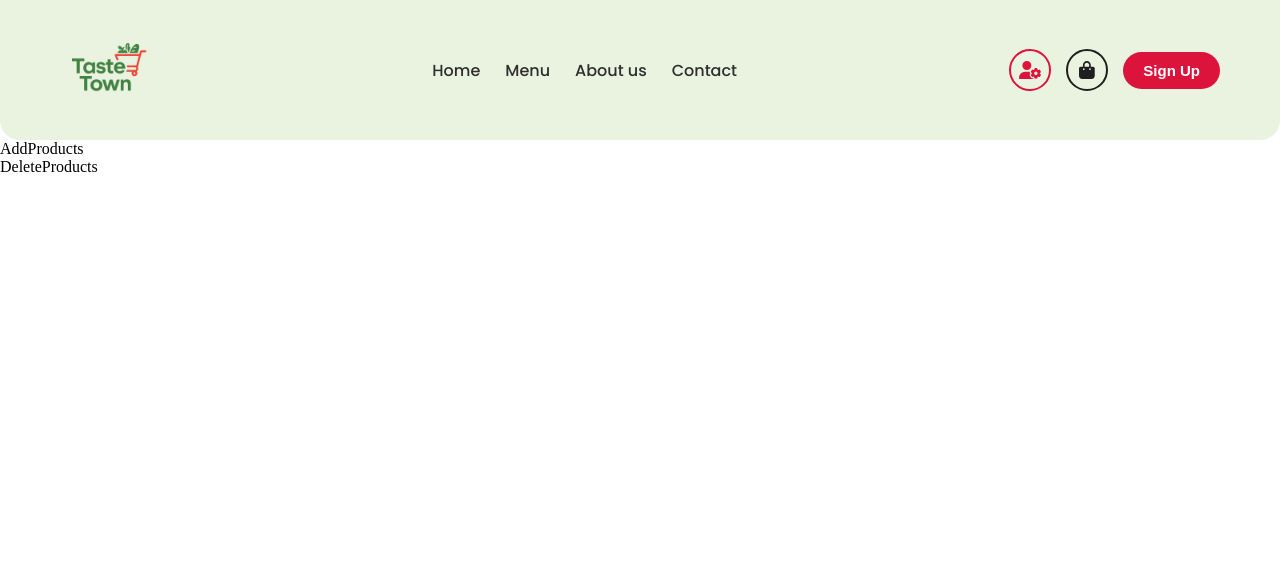
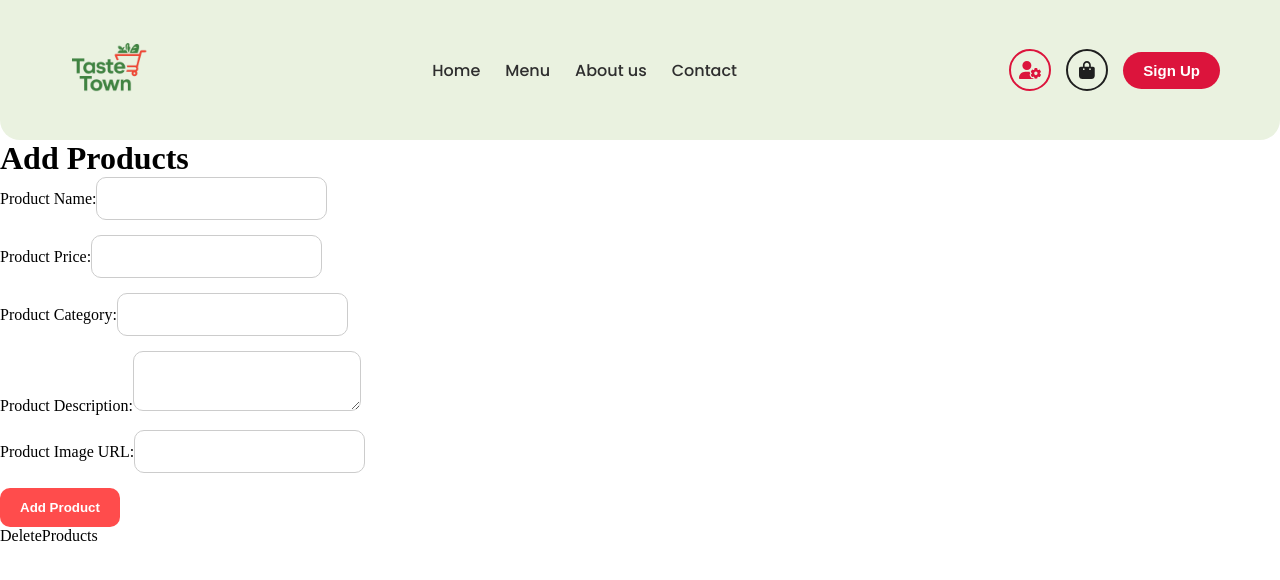
Before and after one commit to alex-njugi/Taste-Town, a React (Vite) app: page /Admin in a window 1280 px wide. Shown: the top 580 px of the page. Built offline with nearby package versions, Linux system fonts and the light colour scheme; no server answers.

Commit message:
AddProducts

```diff
--- a/src/components/AddProducts.jsx
+++ b/src/components/AddProducts.jsx
@@ -1,8 +1,92 @@
-import React from 'react'
+import React, { useState } from 'react'
 
 const AddProducts = () => {
+  const [formData, setFormData] = useState({
+    productName: '',
+    productPrice: '',
+    productCategory: '',
+    productDescription: '',
+    productImage: ''
+  })
+
+  const handleChange = (e) => {
+    const { name, value } = e.target
+    setFormData({ ...formData, [name]: value })
+  }
+
+  const handleSubmit = (e) => {
+    e.preventDefault()
+    console.log('Product submitted:', formData)
+    setFormData({
+      productName: '',
+      productPrice: '',
+      productCategory: '',
+      productDescription: '',
+      productImage: ''
+    })
+  }
+
   return (
-    <div>AddProducts</div>
+    <div>
+      <h1>Add Products</h1>
+      <form onSubmit={handleSubmit}>
+        <div>
+          <label htmlFor="productName">Product Name:</label>
+          <input
+            type="text"
+            id="productName"
+            name="productName"
+            value={formData.productName}
+            onChange={handleChange}
+            required
+          />
+        </div>
+        <div>
+          <label htmlFor="productPrice">Product Price:</label>
+          <input
+            type="number"
+            id="productPrice"
+            name="productPrice"
+            value={formData.productPrice}
+            onChange={handleChange}
+            required
+          />
+        </div>
+        <div>
+          <label htmlFor="productCategory">Product Category:</label>
+          <input
+            type="text"
+            id="productCategory"
+            name="productCategory"
+            value={formData.productCategory}
+            onChange={handleChange}
+            required
+          />
+        </div>
+        <div>
+          <label htmlFor="productDescription">Product Description:</label>
+          <textarea
+            id="productDescription"
+            name="productDescription"
+            value={formData.productDescription}
+            onChange={handleChange}
+            required
+          ></textarea>
+        </div>
+        <div>
+          <label htmlFor="productImage">Product Image URL:</label>
+          <input
+            type="url"
+            id="productImage"
+            name="productImage"
+            value={formData.productImage}
+            onChange={handleChange}
+            required
+          />
+        </div>
+        <button type="submit">Add Product</button>
+      </form>
+    </div>
   )
 }
 
```
